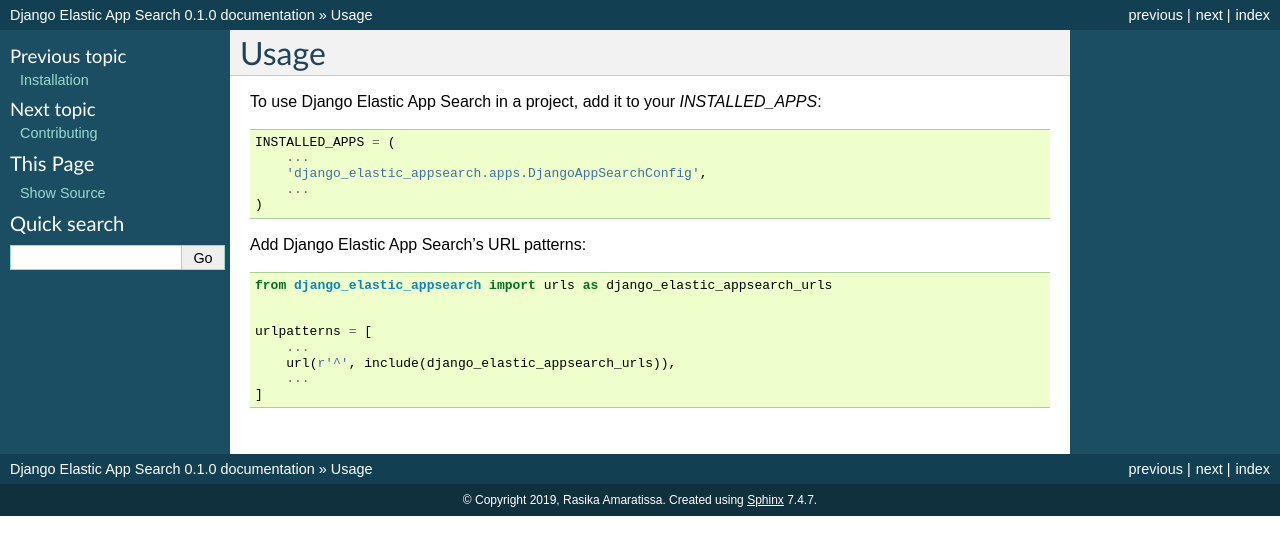
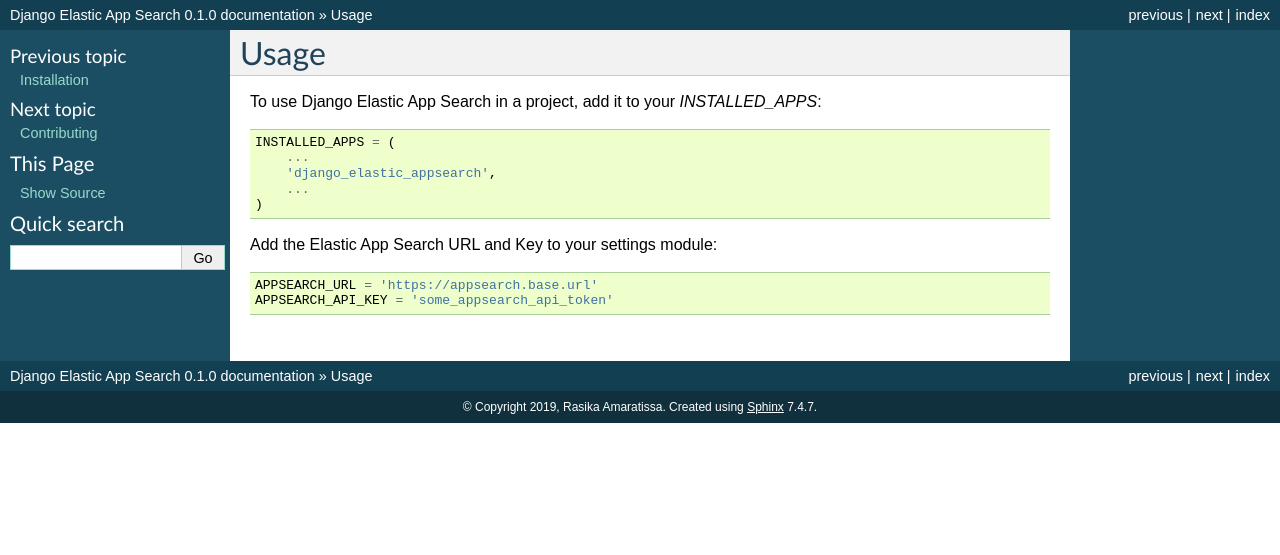
Before and after one commit to infoxchange/django_elastic_appsearch, a Sphinx documentation site: the page built from docs/usage.rst, in a window 1280 px wide. Shown: the top 555 px of the page. Built offline with Sphinx 7.4.7, drawn with Linux system fonts in a browser that asks for light colours.

Commit message:
Update usage docs

```diff
--- a/docs/usage.rst
+++ b/docs/usage.rst
@@ -8,19 +8,13 @@ To use Django Elastic App Search in a project, add it to your `INSTALLED_APPS`:
 
     INSTALLED_APPS = (
         ...
-        'django_elastic_appsearch.apps.DjangoAppSearchConfig',
+        'django_elastic_appsearch',
         ...
     )
 
-Add Django Elastic App Search's URL patterns:
+Add the Elastic App Search URL and Key to your settings module:
 
 .. code-block:: python
 
-    from django_elastic_appsearch import urls as django_elastic_appsearch_urls
-
-
-    urlpatterns = [
-        ...
-        url(r'^', include(django_elastic_appsearch_urls)),
-        ...
-    ]
+    APPSEARCH_URL = 'https://appsearch.base.url'
+    APPSEARCH_API_KEY = 'some_appsearch_api_token'
```
